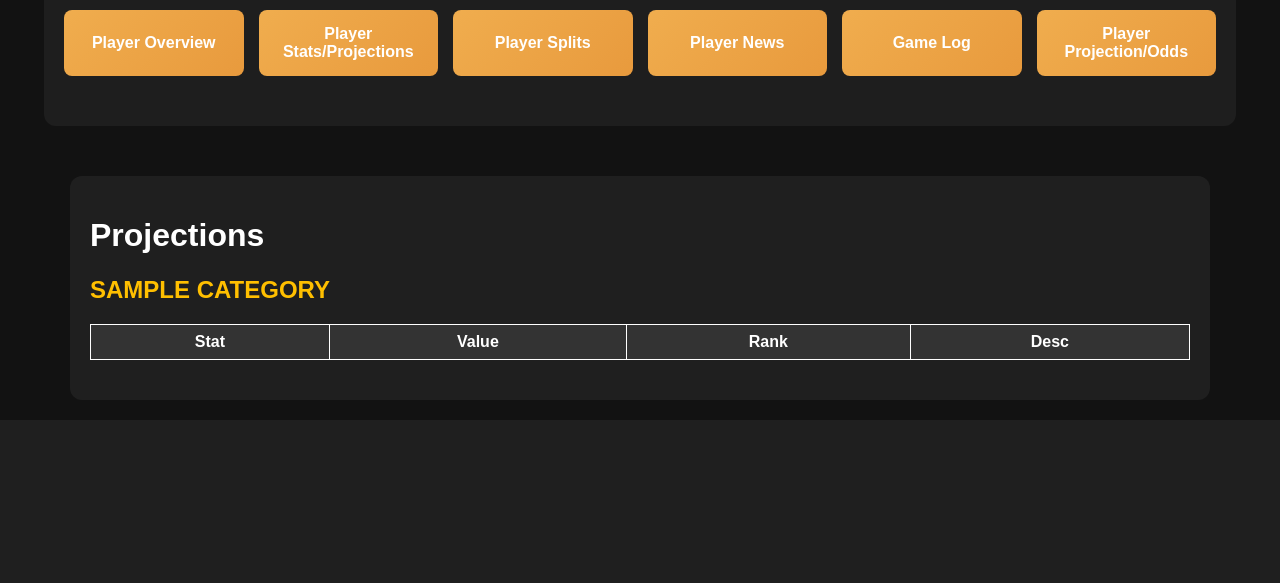
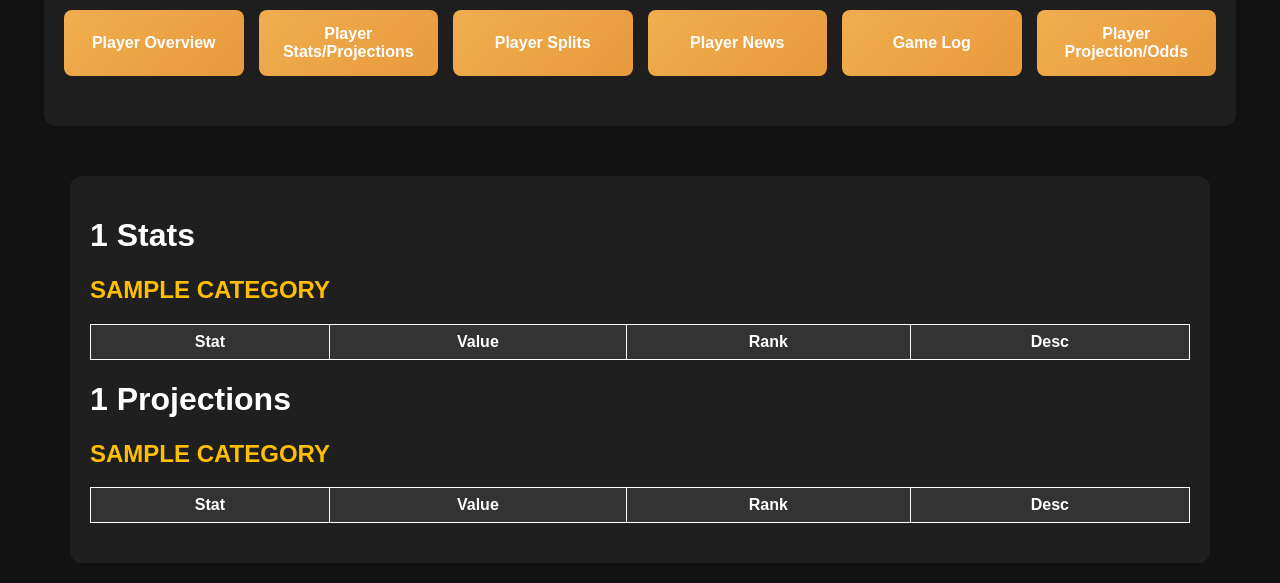
Before and after one commit to JohnathanGD/Fantasy-Analyzer, a Flask app: template frontend/templates/player_info.html in a window 1280 px wide, after a click on "Player Stats/Projections". Shown: the part 431-1014 px from the top of the page. Before the commit the page ends 851 px from the top, so only its background shows below. Run offline with Flask 3, Linux system fonts and the light colour scheme; the template is opened without the code that fills it: most values are stand-ins (such as "Sample title", 1, 10 or a date in 2020); lists and menus that the app fills with data are empty.

Commit message:
added stats and projections

```diff
--- a/app.py
+++ b/app.py
@@ -243,6 +243,9 @@ def display_player_info(team_id, slug, athlete_id):
     with functions.get_database() as conn:
         cursor = conn.cursor()
 
+        cursor.execute('SELECT year FROM leagueInfo')
+        year_id = cursor.fetchone()
+
         cursor.execute('SELECT team_id, team_name, abbreviation, logo FROM teams WHERE team_id = ?', (team_id,))
         teams = cursor.fetchone()
 
@@ -254,7 +257,11 @@ def display_player_info(team_id, slug, athlete_id):
 
         projections_url = f'http://sports.core.api.espn.com/v2/sports/football/leagues/nfl/seasons/2024/types/2/athletes/{athlete_id}/projections?lang=en&region=us'
         player_projections = functions.fetch_and_store_athlete_projections(projections_url)
-    return render_template('player_info.html', athletes=athletes, splits=player_splits, projections = player_projections)
+
+        stats_url = athletes[9]
+        player_stats = functions.fetch_and_store_athlete_stats(stats_url)
+
+    return render_template('player_info.html', athletes=athletes, splits=player_splits, projections = player_projections, stats = player_stats, year_id = year_id)
 
 if __name__ == '__main__':
     app.run(debug=True, host='0.0.0.0', port=60000)
--- a/frontend/templates/player_info.html
+++ b/frontend/templates/player_info.html
@@ -370,11 +370,61 @@
 </div>
 
 <div id="stats" class="content-section active">
-
+    <div class="content-container">
+        <div class="schedule">
+            <h2>Recent News:</h2>
+        </div>
+        <div class="stats">
+            <div class="stat-box">
+                <h1>Past performance </h1>
+            </div>
+            <div class="stat-box">
+                <h1>Stats past five games</h1>
+            </div>
+            <div class="stat-box">
+                <h1>Next Matchup look-ahead</h1>
+            </div>
+        </div>
+    </div>
 </div>
 
 <div id="player_projections/stats" class="content-section">
-    <h1>Projections</h1>
+    <h1>{{year_id[0]}} Stats</h1>
+        {% if stats %}
+        {% for category, category_data in stats.items() %}
+        <div class="split-category">
+            <h2>{{ category }}</h2>
+            <table>
+                <thead>
+                    <tr>
+                        <th>Stat</th>
+                        <th>Value</th>
+                        <th>Rank</th>
+                        <th>Desc</th>
+                    </tr>
+                </thead>
+                <tbody>
+                    {% for stat, stat_data in category_data.items() %}
+                        {% for stat_desc, stat_values in stat_data.items() %}
+                            {% for abbr, details in stat_values.items() %}
+                            <tr>
+                                <td>{{ abbr }}</td>
+                                <td>{{ details.value }}</td>
+                                <td>{{ details.rank_display|default('N/A') }}</td>
+                                <td>{{ stat_desc }}</td>
+                            </tr>
+                            {% endfor %}
+                        {% endfor %}
+                    {% endfor %}
+                </tbody>
+            </table>
+        </div>
+        {% endfor %}
+    {% else %}
+        <p>There are no player splits for this player...</p>
+    {% endif %}
+
+        <h1>{{year_id[0]}} Projections</h1>
         {% if projections %}
         {% for category, category_data in projections.items() %}
         <div class="split-category">
```
Also changed, not shown: backend/functions.py (+48 -2 lines), 1 other file.
